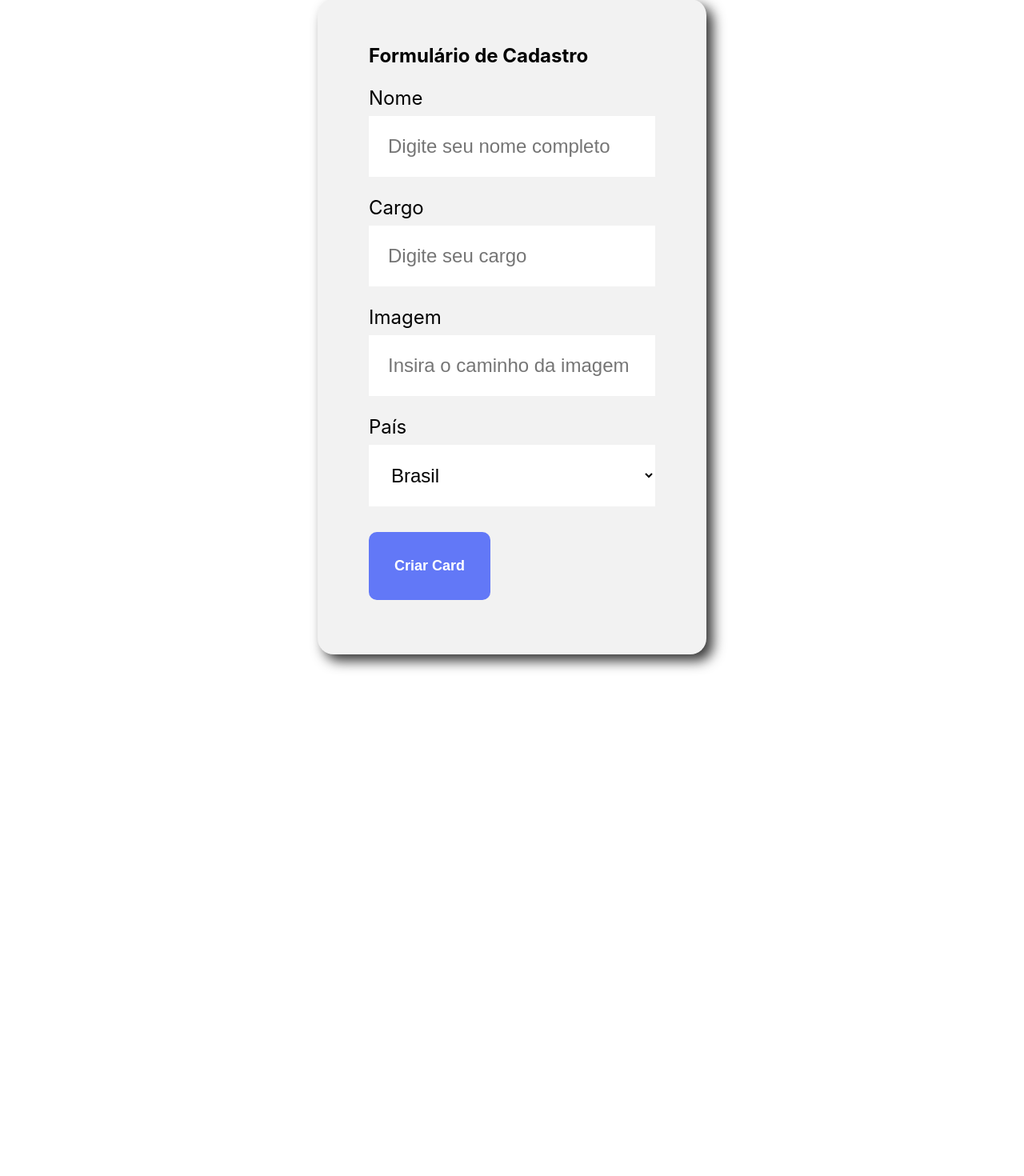
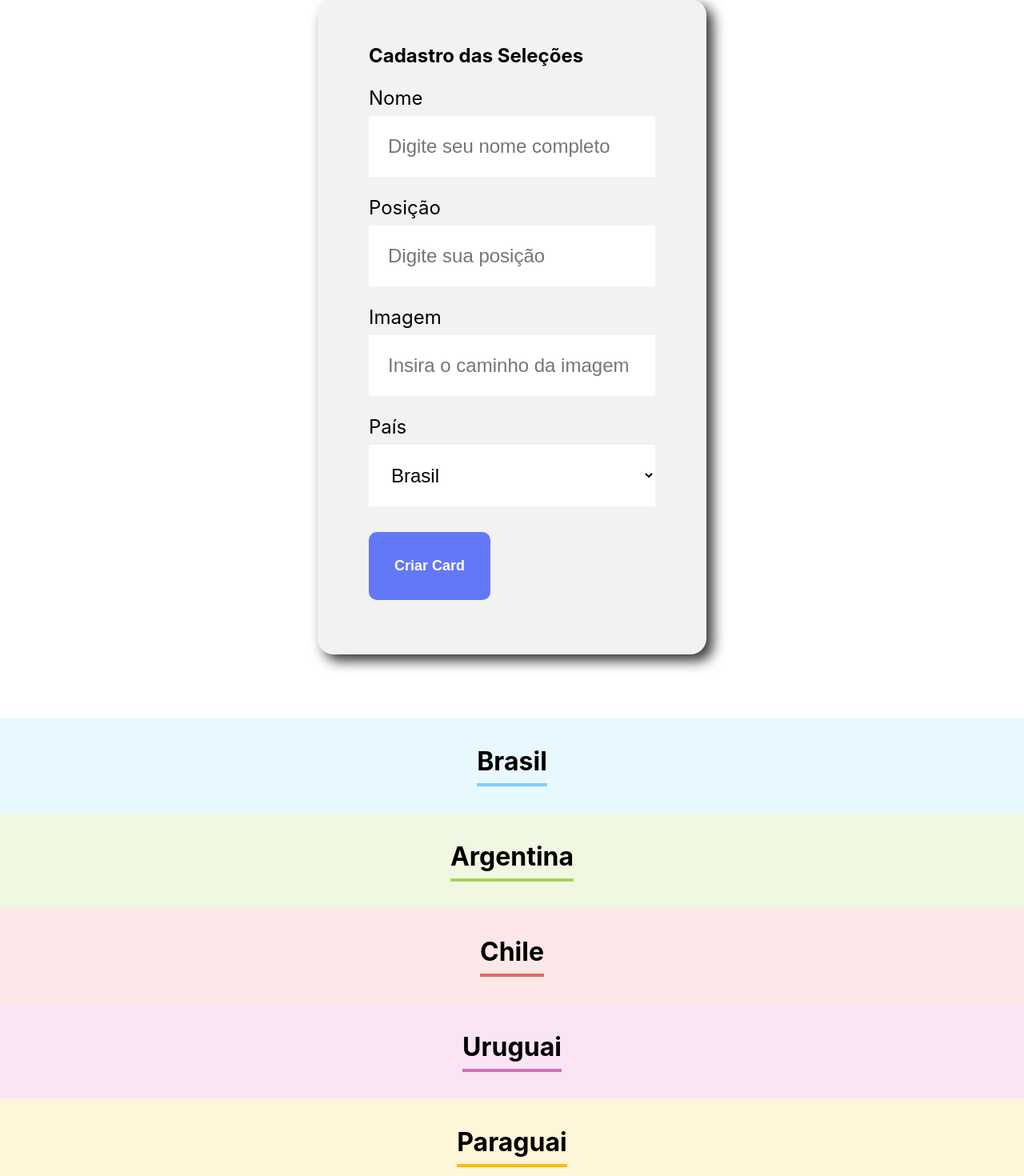
Before and after one commit to gustavo-garcia-de-sousa/organo, a React (Create React App) app: page / in a window 1280 px wide. Shown: the part 579-2049 px from the top of the page at 80% size. Before the commit the page ends 1477 px from the top, so only its background shows below. Built offline with nearby package versions, Linux system fonts and the light colour scheme.

Commit message:
ajustando agrupamento de paises

```diff
--- a/src/App.js
+++ b/src/App.js
@@ -1,6 +1,7 @@
 import Banner from './components/Banner/Banner';
 import Forms from './components/Forms/Forms';
 import { useState } from 'react';
+import Groups from './components/Groups/Groups';
 
 function App() {//App.js é o componente pai, que chama os componentes filhos
 
@@ -11,11 +12,40 @@ function App() {//App.js é o componente pai, que chama os componentes filhos
     setCadastrados([...cadastrados, cadastrado])//spread operator é usado para copiar o array cadastrados e adicionar o novo cadastrado, este ... siginifica que o array cadastrados será copiado
   }
 
+  const paises = [
+    {
+      nome: 'Brasil',
+      corPrimaria: '#82CFFA',
+      corSecundaria: '#E8F8FF',
+    },
+    {
+      nome: 'Argentina',
+      corPrimaria: '#A6D157',
+      corSecundaria: '#F0F8E2',
+    },
+    {
+      nome: 'Chile',
+      corPrimaria: '#E06B69',
+      corSecundaria: '#FDE7E8',
+    },
+    {
+      nome: 'Uruguai',
+      corPrimaria: '#D86EBF',
+      corSecundaria: '#FAE5F5',
+    },
+    {
+      nome: 'Paraguai',
+      corPrimaria: '#FEBA05',
+      corSecundaria: '#FFF5D9',
+    }
+  ]
+
   return (
     <div className="App">
       <header className="App-header">
         <Banner />
         <Forms aoCadastrar={cadastrado => aoNovoCadastro(cadastrado)} />
+        {paises.map(pais => <Groups key={pais.nome} nome={pais.nome} corPrimaria={pais.corPrimaria} corSecundaria={pais.corSecundaria} />)}
       </header>
     </div>
   );
--- a/src/components/Forms/Forms.js
+++ b/src/components/Forms/Forms.js
@@ -7,19 +7,21 @@ import { useState } from 'react';
 const Forms = (props) => {
 
     const [nome, setNome] = useState('')//useState é um hook que permite que o componente tenha estado
-    const [cargo, setCargo] = useState('')
+    const [posicao, setPosicao] = useState('')
     const [imagem, setImagem] = useState('')
     const [pais, setPais] = useState('Brasil')
 
     const aoSalvar = (event) => {
         event.preventDefault();//previne o comportamento padrão do formulário de recarregar a página
-        props.aoCadastrar({ nome, cargo, imagem, pais } )
+        props.aoCadastrar({ nome, posicao, imagem, pais })
     }
+
+    const paises = ['Brasil', 'Argentina', 'Chile', 'Uruguai', 'Paraguai']
 
     return (
         <section className='forms'>
             <form onSubmit={aoSalvar}> {/*onSubmit é um evento que é disparado quando o formulário é submetido*/}
-                <h2>Formulário de Cadastro</h2>
+                <h2>Cadastro das Seleções</h2>
                 <TextField
                     required={true}
                     label="Nome"
@@ -29,10 +31,10 @@ const Forms = (props) => {
                 />
                 <TextField
                     required={true}
-                    label="Cargo"
-                    placeholder="Digite seu cargo"
-                    value={cargo}
-                    aoAlterar={value => setCargo(value)}
+                    label="Posição"
+                    placeholder="Digite sua posição"
+                    value={posicao}
+                    aoAlterar={value => setPosicao(value)}
                 />
                 <TextField
                     label="Imagem"
@@ -42,7 +44,7 @@ const Forms = (props) => {
                 />
                 <Selected
                     label="País"
-                    itens={['Brasil', 'Argentina', 'Chile', 'Uruguai', 'Paraguai']}
+                    itens={paises}
                     value={pais}
                     aoAlterar={value => setPais(value)}
                 />
--- /dev/null
+++ b/src/components/Groups/Groups.css
@@ -0,0 +1,12 @@
+.groups {
+    text-align: center; /**center the groups */
+    padding: 2px; /** adicionar respiro */
+    background-color: #D9F7E9;
+}
+
+.groups h3 {
+    font-size: 32px;
+    border-bottom: 4px solid #57C268;
+    display: inline-block; /** para que o border-bottom não ocupe toda a linha */
+    padding-bottom: 8px;
+}
--- /dev/null
+++ b/src/components/Groups/Groups.js
@@ -0,0 +1,15 @@
+import './Groups.css'
+
+const Groups = (props) => {//o props são as propriedades que o componente pai passa para o componente filho, exemplo: o App.js passa o props
+
+    const css = { borderColor: props.corPrimaria }//css é um objeto que recebe a propriedade borderColor com o valor da propriedade corPrimaria
+
+    return (
+        <section className='groups' style={{ backgroundColor: props.corSecundaria }}>
+            <h3 style={css}>{props.nome}</h3>
+        </section>
+    )
+
+}
+
+export default Groups;
```
Also changed, not shown: 1 other file (tests, documents, lock files or other folders).
